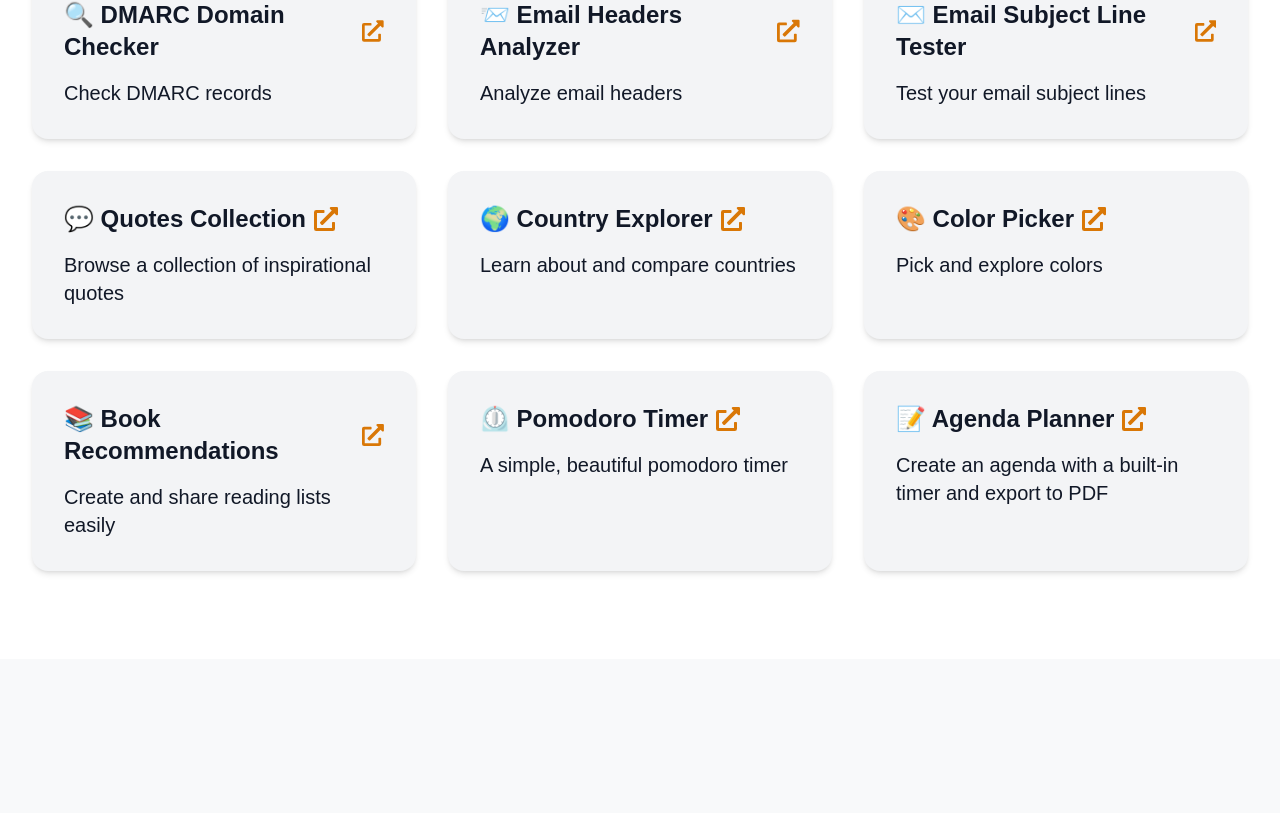
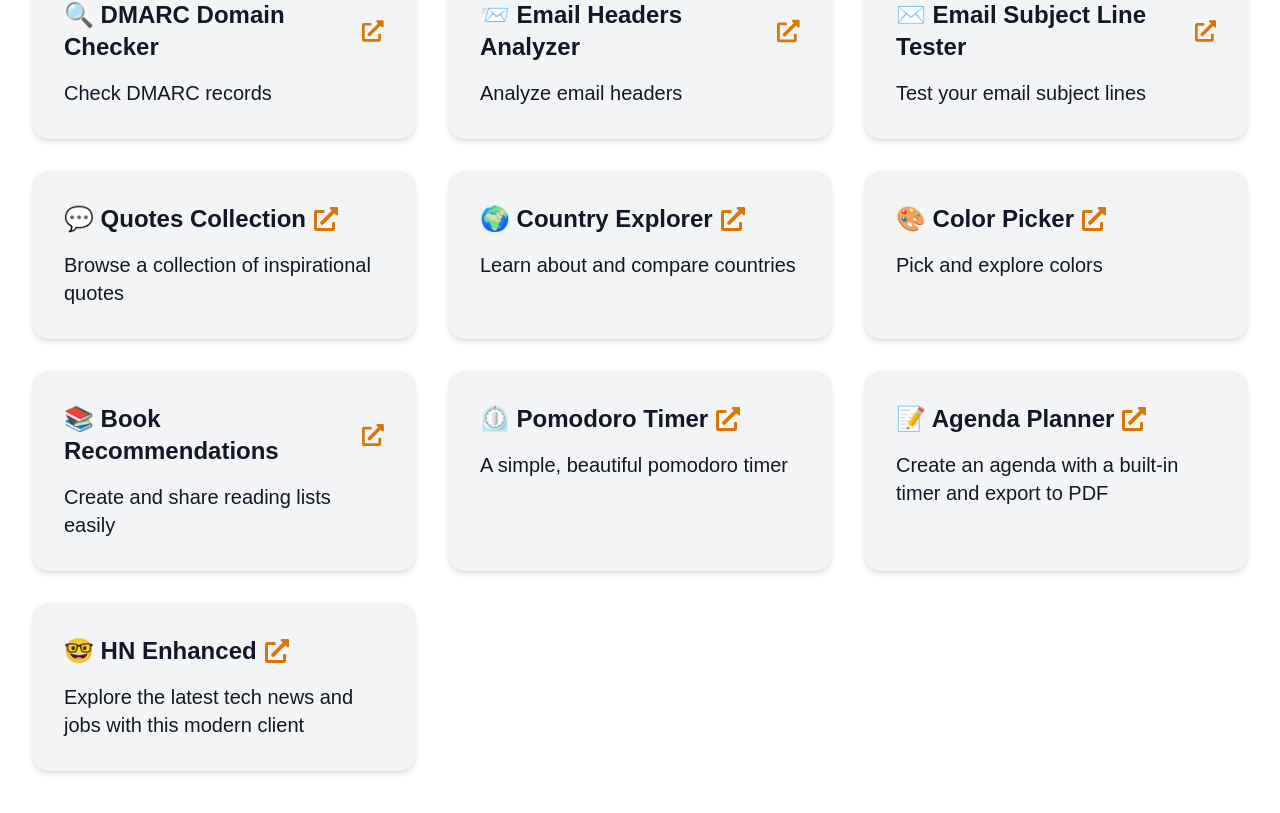
Before and after one commit to renedeanda/makr.io, a Next.js app: page / in a window 1280 px wide. Shown: the part 453-1266 px from the top of the page. Before the commit the page ends 1112 px from the top, so only its background shows below. Built offline with nearby package versions, Linux system fonts and the light colour scheme; no server answers.

Commit message:
Update index.js

```diff
--- a/pages/index.js
+++ b/pages/index.js
@@ -16,6 +16,7 @@ const projects = [
   { title: "Book Recommendations", description: "Create and share reading lists easily", link: "https://books.makr.io", emoji: "📚" },
   { title: "Pomodoro Timer", description: "A simple, beautiful pomodoro timer", link: "https://pomodoro.makr.io", emoji: "⏲️" },
   { title: "Agenda Planner", description: "Create an agenda with a built-in timer and export to PDF", link: "https://agenda.makr.io", emoji: "📝" },
+  { title: "HN Enhanced", description: "Explore the latest tech news and jobs with this modern client", link: "https://hn.makr.io", emoji: "🤓" },
 ];
 
 export default function Home() {
```
